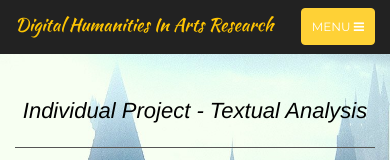
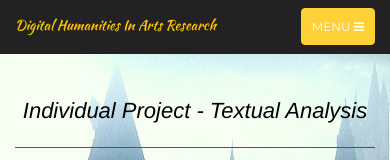
Before and after one commit to shuansiang/gek2050project, a website: page index.html in a window 390 px wide. Shown: the top 160 px of the page. Drawn offline with nearby package versions, Linux system fonts and the light colour scheme; a web font is replaced by a local one.

Commit message:
Reduce font size of navbar brand in smaller screens to prevent navbar from getting fat

```diff
--- a/less/agency.less
+++ b/less/agency.less
@@ -163,6 +163,12 @@ h1, h2, h3, h4, h5, h6 {
         .navbar-brand {
             font-size: 1.5em;
         }
+    }
+}
+
+@media(max-width:767px) {
+    .navbar-brand {
+        font-size: 1em;
     }
 }
 
```
Also changed, not shown: css/agency.css, css/agency.min.css.
